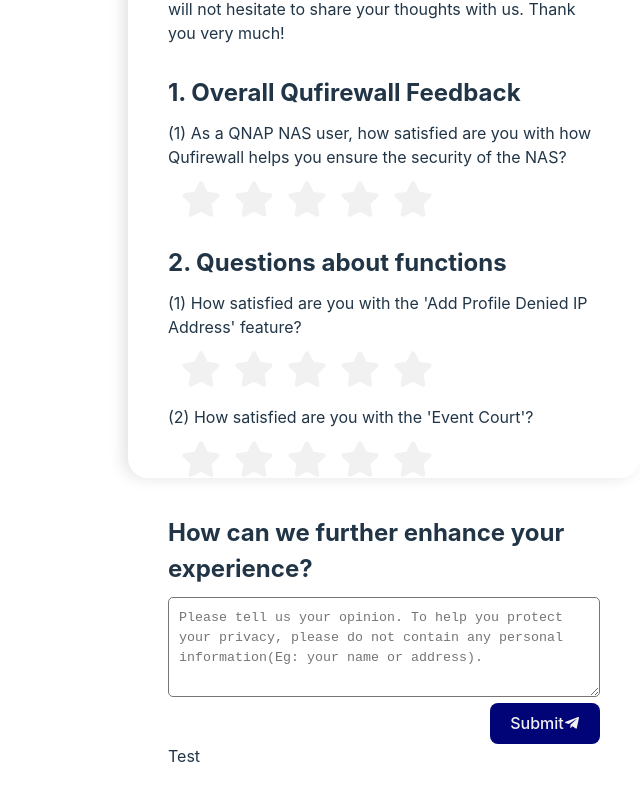
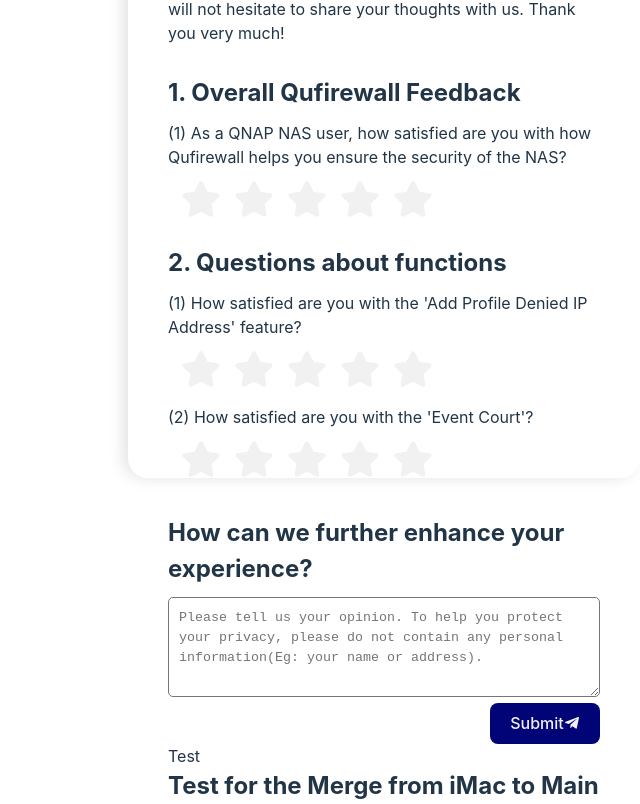
Before and after one commit to ChengXuJustin/QNAP-feedback, a React (Vite) app: page / in a window 1280 px wide. Shown: the part 322-1126 px from the top of the page, without its empty margins (640-1280 px from the left). Before the commit the page ends 1090 px from the top, so only its background shows below. Built offline with nearby package versions, Linux system fonts and the light colour scheme.

Commit message:
mer testing from iMac to Main

```diff
--- a/src/components/Feedback.jsx
+++ b/src/components/Feedback.jsx
@@ -14,6 +14,7 @@
             <Rating listings={rating_text}/>
             <OpenQuestion />
             <Test />
+            <h2>Test for the Merge from iMac to Main</h2>
         </div>
   )
 }
```
